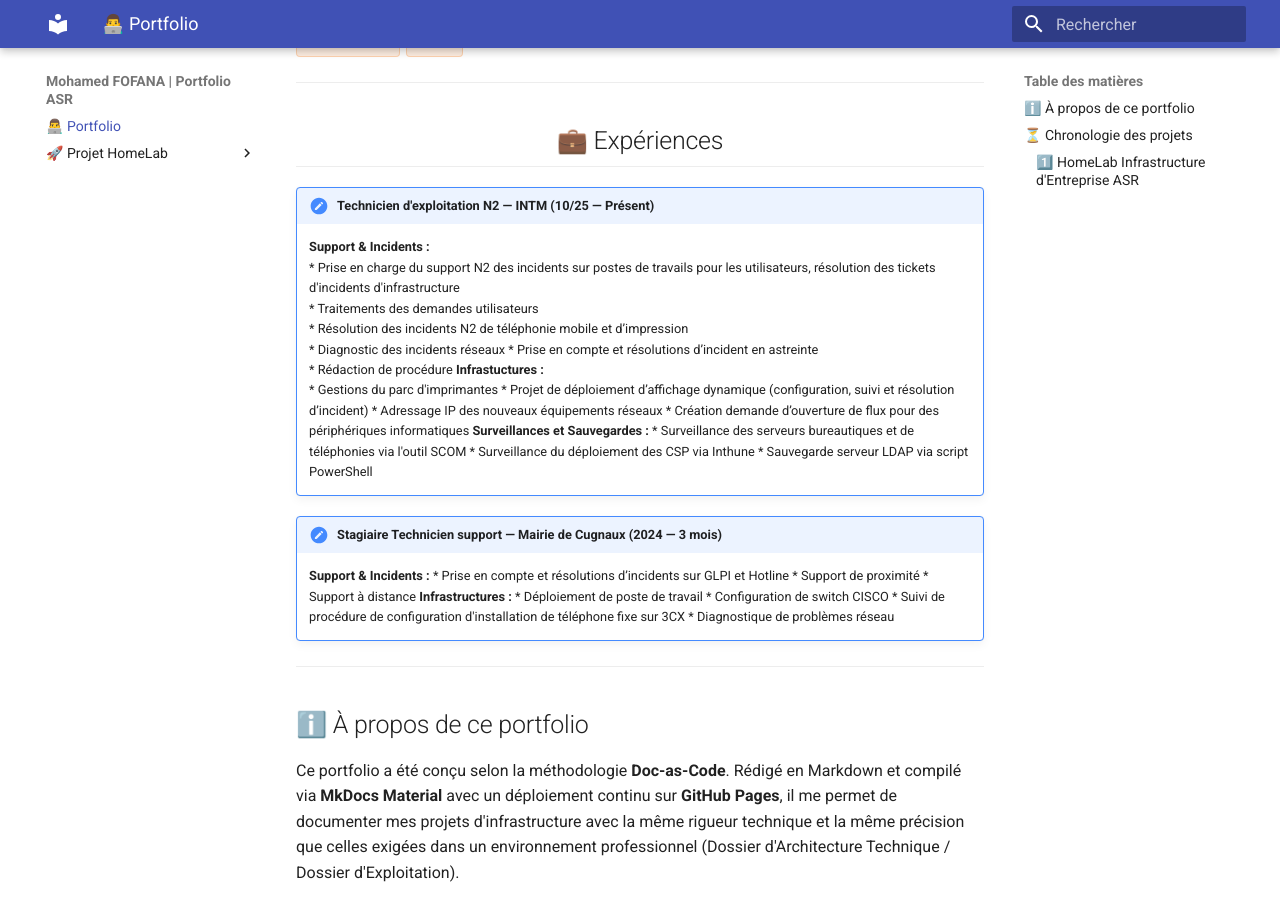
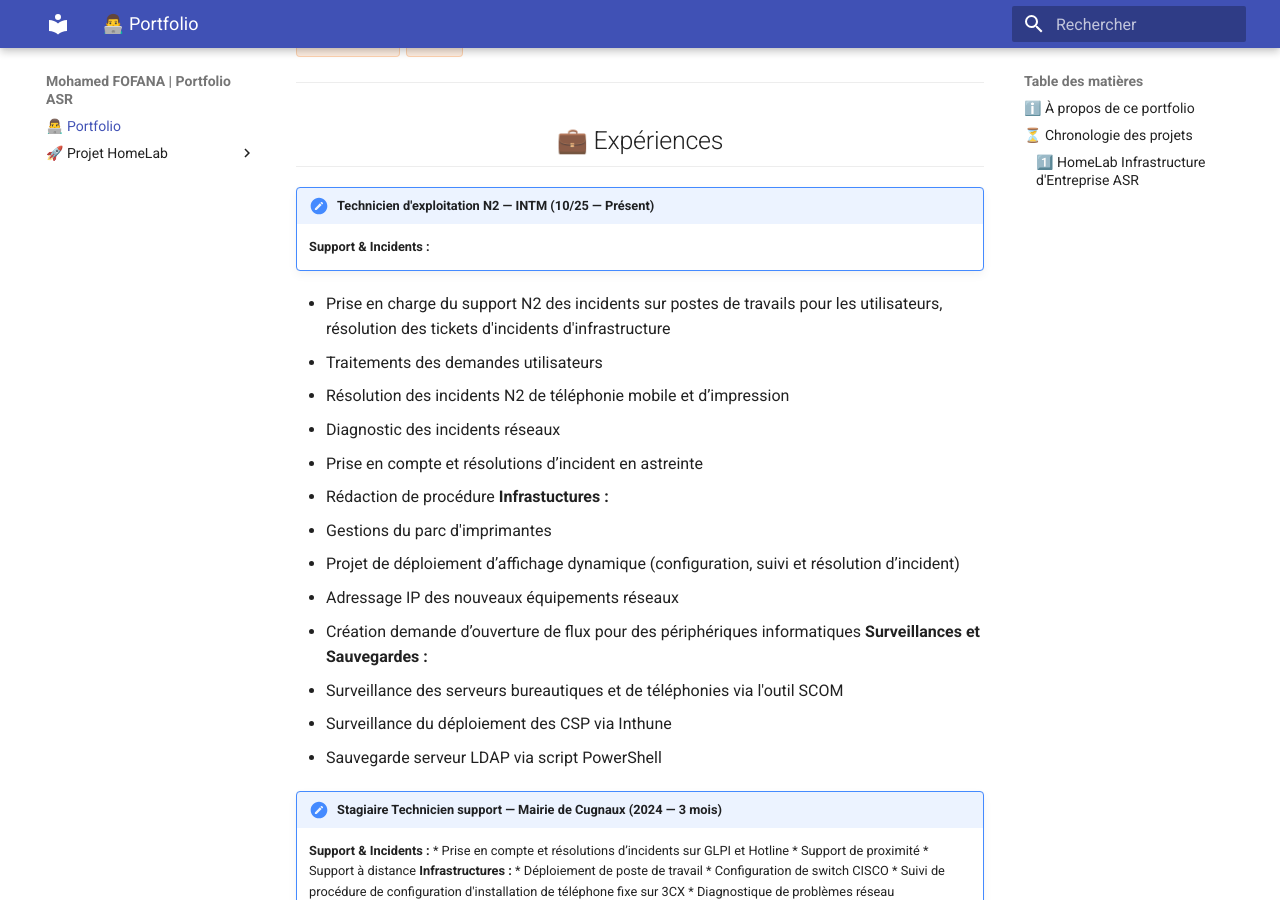
Before and after one commit to mohamedfofana/HomeLab, an MkDocs documentation site: the page built from docs/index.md, in a window 1280 px wide and 900 px high, scrolled down 1010 px. Built offline with MkDocs 1.6.1 and Material for MkDocs 9.7.7, drawn with Linux system fonts in a browser that asks for light colours.

```diff
--- a/docs/index.md
+++ b/docs/index.md
@@ -80,22 +80,22 @@
 </div>
 
 !!! note "Technicien d'exploitation N2 — INTM (10/25 — Présent)"
-    **Support & Incidents :** <br>
-    * Prise en charge du support N2 des incidents sur postes de travails pour les utilisateurs, résolution des tickets d'incidents d'infrastructure <br>
-    * Traitements des demandes utilisateurs <br>
-    * Résolution des incidents N2 de téléphonie mobile et d’impression <br>
-    * Diagnostic des incidents réseaux
-    * Prise en compte et résolutions d’incident en astreinte <br>
-    * Rédaction de procédure
-    **Infrastuctures :** <br>
-    * Gestions du parc d'imprimantes
-    * Projet de déploiement d’affichage dynamique (configuration, suivi et résolution d’incident)
-    * Adressage IP des nouveaux équipements réseaux
-    * Création demande d’ouverture de flux pour des périphériques informatiques
+    **Support & Incidents :**
+* Prise en charge du support N2 des incidents sur postes de travails pour les utilisateurs, résolution des tickets d'incidents d'infrastructure
+* Traitements des demandes utilisateurs
+* Résolution des incidents N2 de téléphonie mobile et d’impression
+* Diagnostic des incidents réseaux
+* Prise en compte et résolutions d’incident en astreinte
+* Rédaction de procédure
+    **Infrastuctures :**
+* Gestions du parc d'imprimantes
+* Projet de déploiement d’affichage dynamique (configuration, suivi et résolution d’incident)
+* Adressage IP des nouveaux équipements réseaux
+* Création demande d’ouverture de flux pour des périphériques informatiques
     **Surveillances et Sauvegardes :**
-    * Surveillance des serveurs bureautiques et de téléphonies via l'outil SCOM
-    * Surveillance du déploiement des CSP via Inthune
-    * Sauvegarde serveur LDAP via script PowerShell
+* Surveillance des serveurs bureautiques et de téléphonies via l'outil SCOM
+* Surveillance du déploiement des CSP via Inthune
+* Sauvegarde serveur LDAP via script PowerShell
 
 !!! note "Stagiaire Technicien support — Mairie de Cugnaux (2024 — 3 mois)"
     **Support & Incidents :**
```
